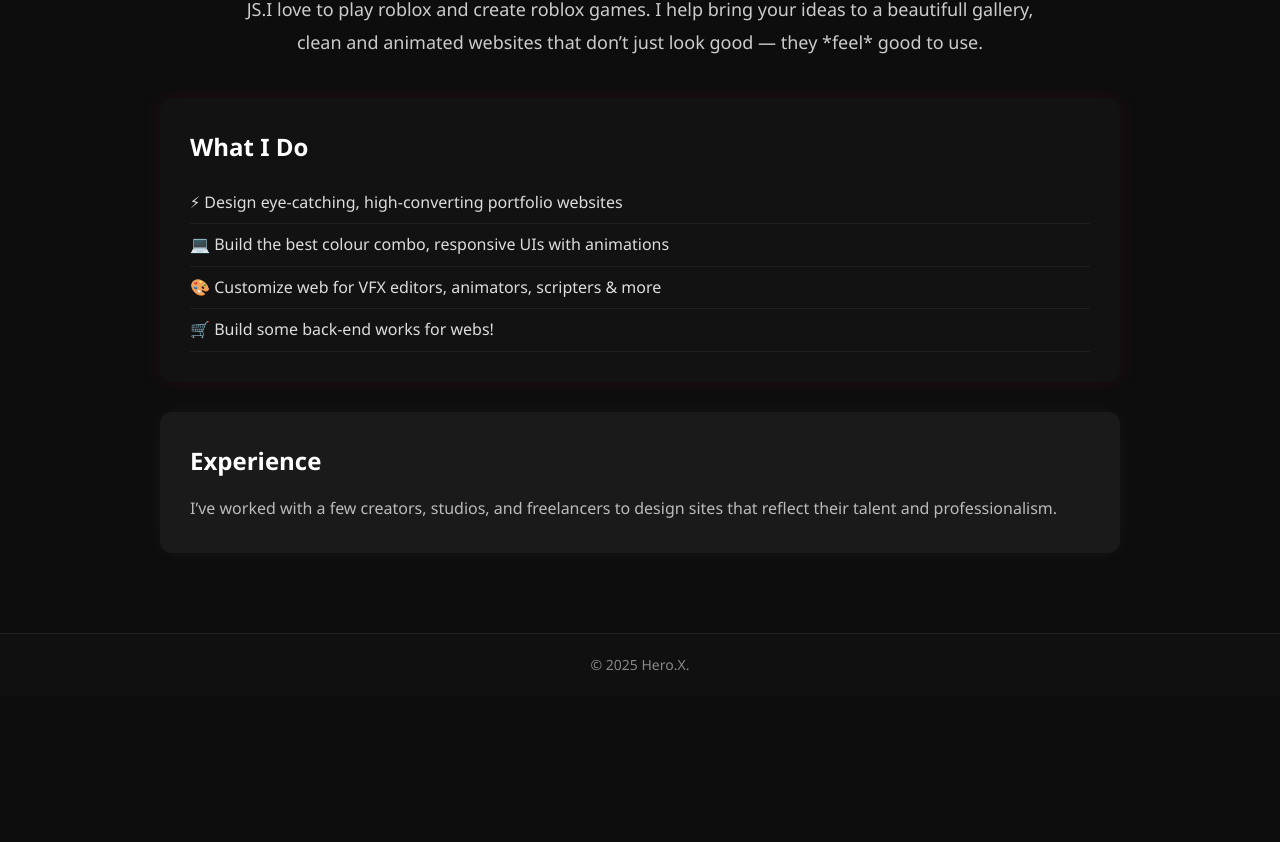
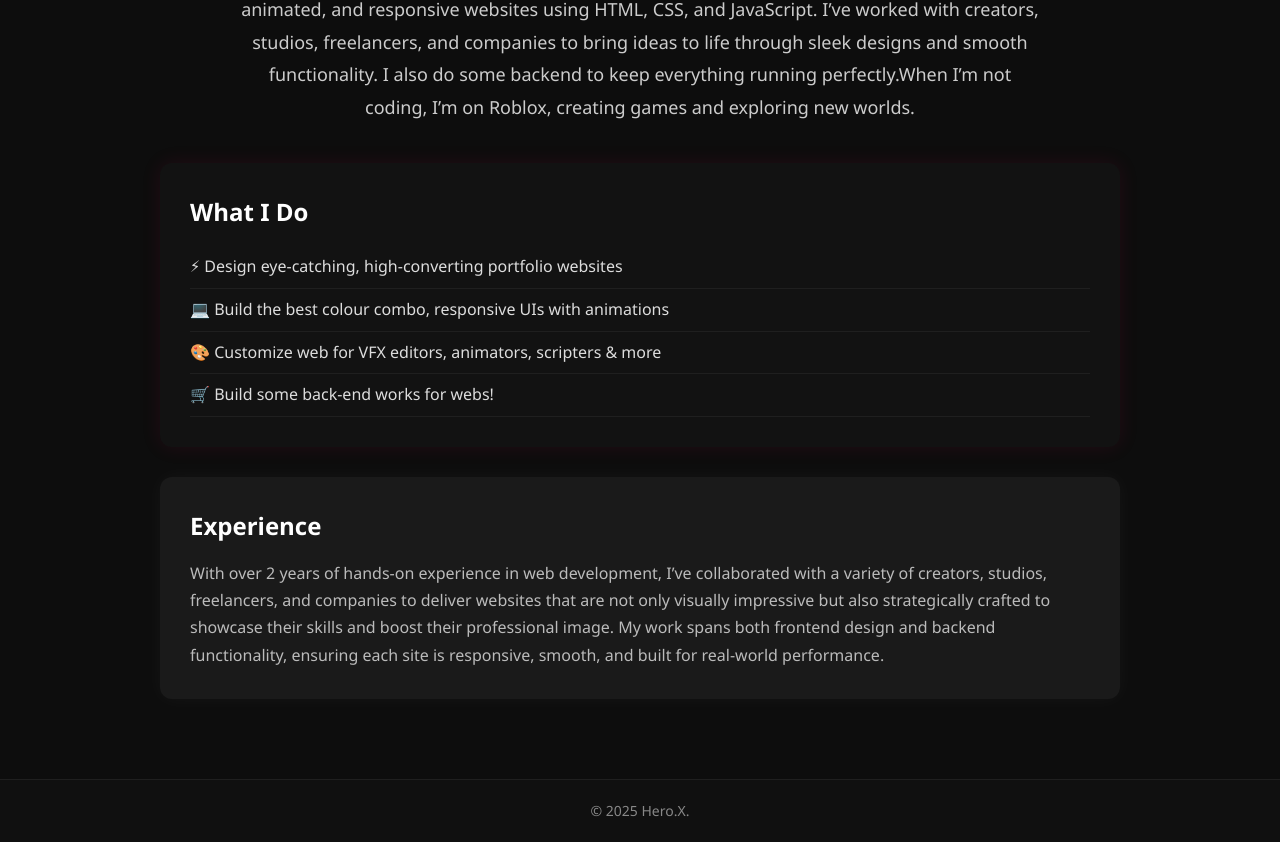
Before and after one commit to iamHeroXD/hero-x-portfolio, a plain HTML site: page about.html in a window 1280 px wide. Shown: the part 288-1130 px from the top of the page. Before the commit the page ends 984 px from the top, so only its background shows below. Drawn offline with Linux system fonts and the light colour scheme.

Commit message:
about.html

```diff
--- a/about.html
+++ b/about.html
@@ -31,9 +31,8 @@
     <div class="container">
       <h1 class="section-title">About Me</h1>
       <p class="intro">
-        Yo, I'm <span class="highlight">Hero.X</span> — I am a front-end dev with 2years of experience. I am skilled on HTML,CSS and JS.I love to play roblox and create roblox games.
-        I help bring your ideas to a beautifull gallery, clean and animated websites that don’t just look good — they *feel* good to use.
-      </p>
+        Yo, I'm <span class="highlight">Hero.X</span> —a front-end developer with 2+ years of experience in building clean, animated, and responsive websites using HTML, CSS, and JavaScript.
+I’ve worked with creators, studios, freelancers, and companies to bring ideas to life through sleek designs and smooth functionality. I also do some backend to keep everything running perfectly.When I’m not coding, I’m on Roblox, creating games and exploring new worlds.</p>
 
       <div class="skills">
         <h2>What I Do</h2>
@@ -47,7 +46,7 @@
 
       <div class="exp">
         <h2>Experience</h2>
-        <p>I’ve worked with a few creators, studios, and freelancers to design sites that reflect their talent and professionalism.</p>
+        <p>With over 2 years of hands-on experience in web development, I’ve collaborated with a variety of creators, studios, freelancers, and companies to deliver websites that are not only visually impressive but also strategically crafted to showcase their skills and boost their professional image. My work spans both frontend design and backend functionality, ensuring each site is responsive, smooth, and built for real-world performance.</p>
       </div>
     </div>
   </section>
```
